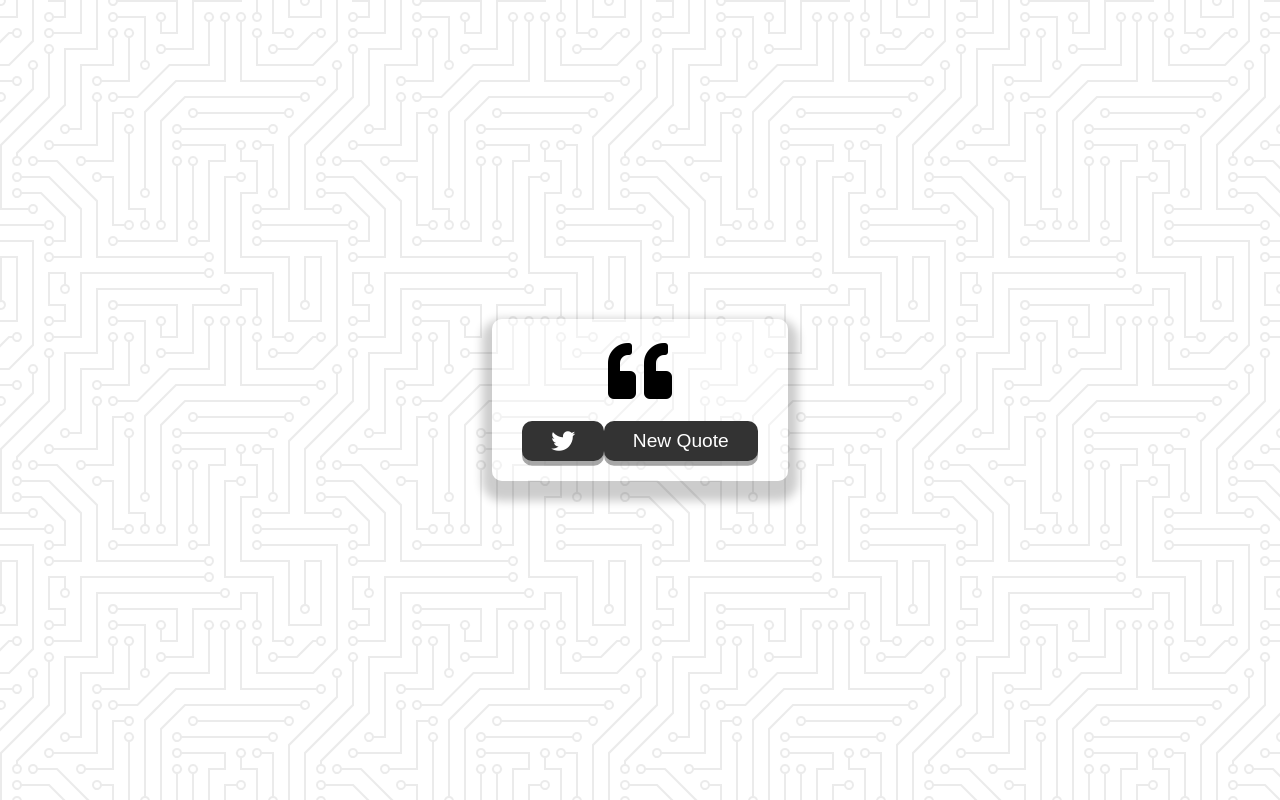
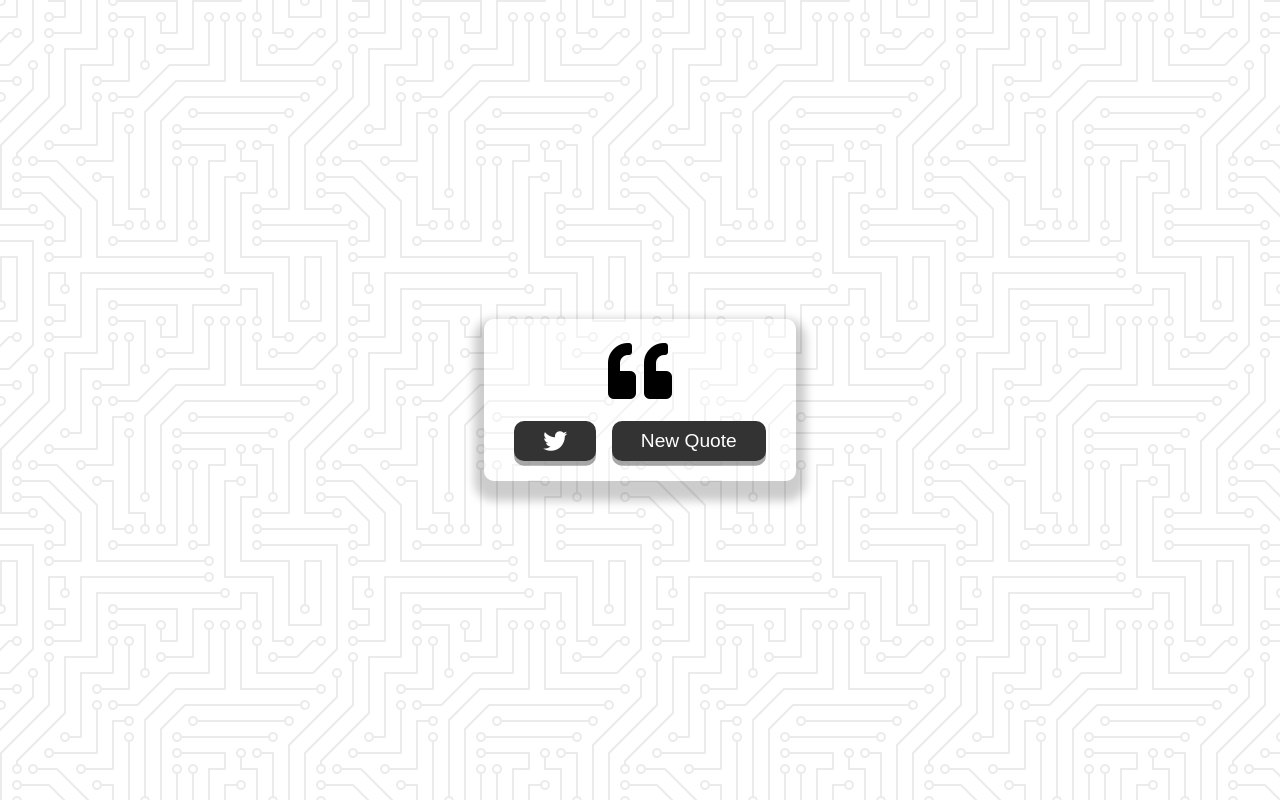
Before and after one commit to vimal573/---template-quote-generator, a plain HTML site: page index.html in a window 1280 px wide. Drawn offline with Linux system fonts and the light colour scheme.

Commit message:
style fix

```diff
--- a/style.css
+++ b/style.css
@@ -49,7 +49,7 @@ body {
 .button-container {
   margin-top: 15px;
   display: flex;
-  justify-content: space-between;
+  gap: 1rem;
 }
 
 button {
```
